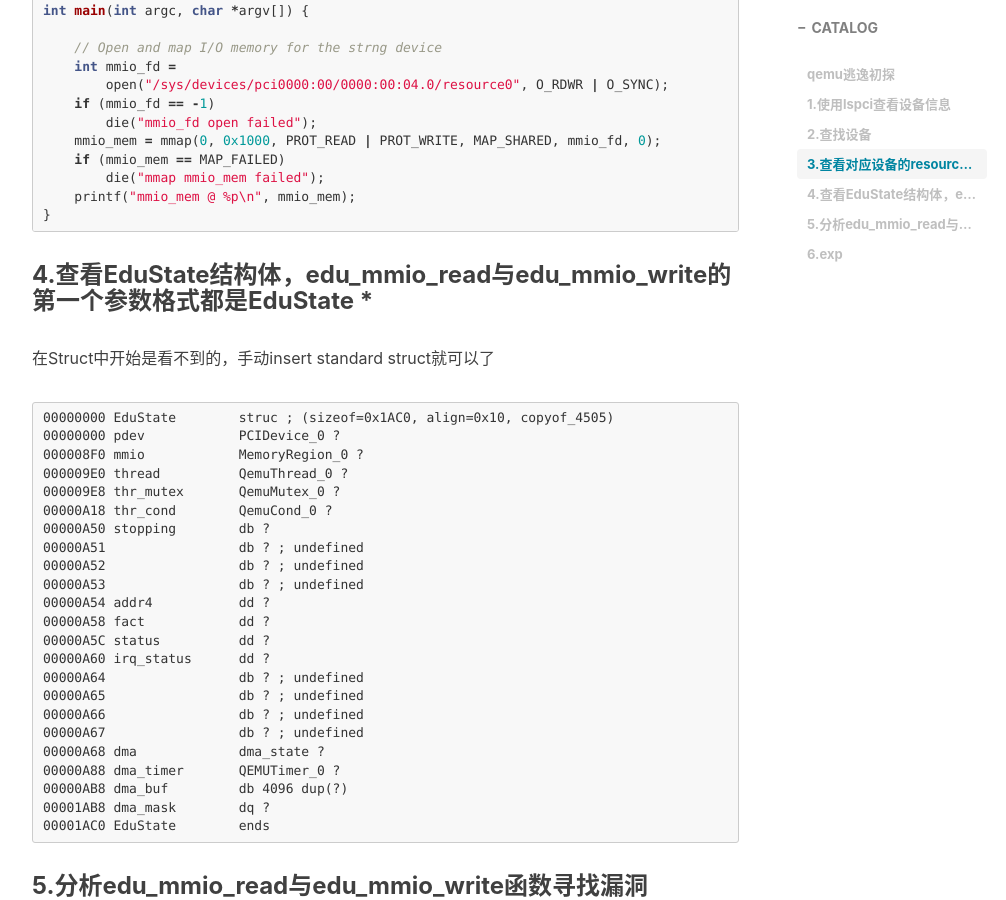
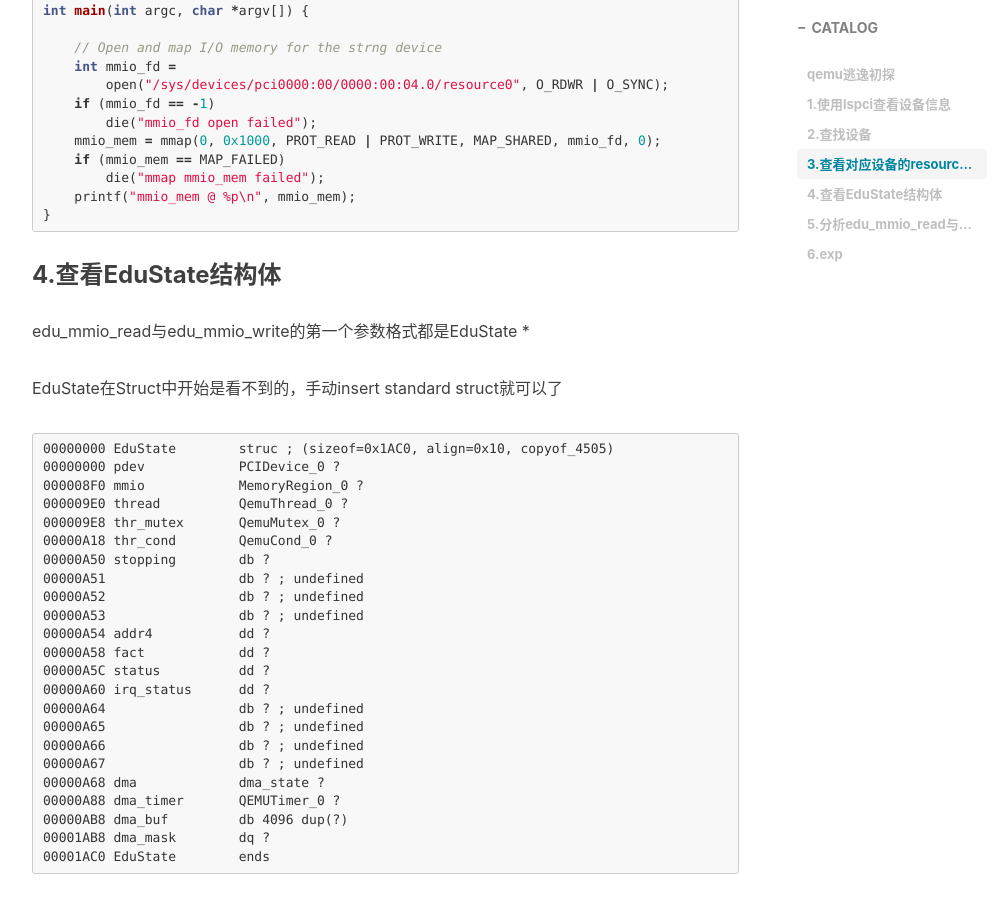
Before and after one commit to MrRtcl/mrrtcl.github.io, a Jekyll site: the page built from _posts/2021-5-21-津门杯线下的简单qemu逃逸.md, in a window 1280 px wide and 900 px high, scrolled down 2608 px. Shown: the whole window, without its empty margins (233-1239 px from the left). Built offline with Jekyll 4.4.1, drawn with Linux system fonts in a browser that asks for light colours; nearby versions of some CDN libraries; comment, search, counter and statistics services are not loaded; part of the change alters nothing that is shown.

Commit message:
Update 2021-5-21-津门杯线下的简单qemu逃逸.md

````diff
--- a/_posts/2021-5-21-津门杯线下的简单qemu逃逸.md
+++ b/_posts/2021-5-21-津门杯线下的简单qemu逃逸.md
@@ -134,9 +134,11 @@ int main(int argc, char *argv[]) {
 
 
 
-### 4.查看EduState结构体，edu_mmio_read与edu_mmio_write的第一个参数格式都是EduState *
+### 4.查看EduState结构体
 
-在Struct中开始是看不到的，手动insert standard struct就可以了
+edu_mmio_read与edu_mmio_write的第一个参数格式都是EduState *
+
+EduState在Struct中开始是看不到的，手动insert standard struct就可以了
 
 ```
 00000000 EduState        struc ; (sizeof=0x1AC0, align=0x10, copyof_4505)
````
